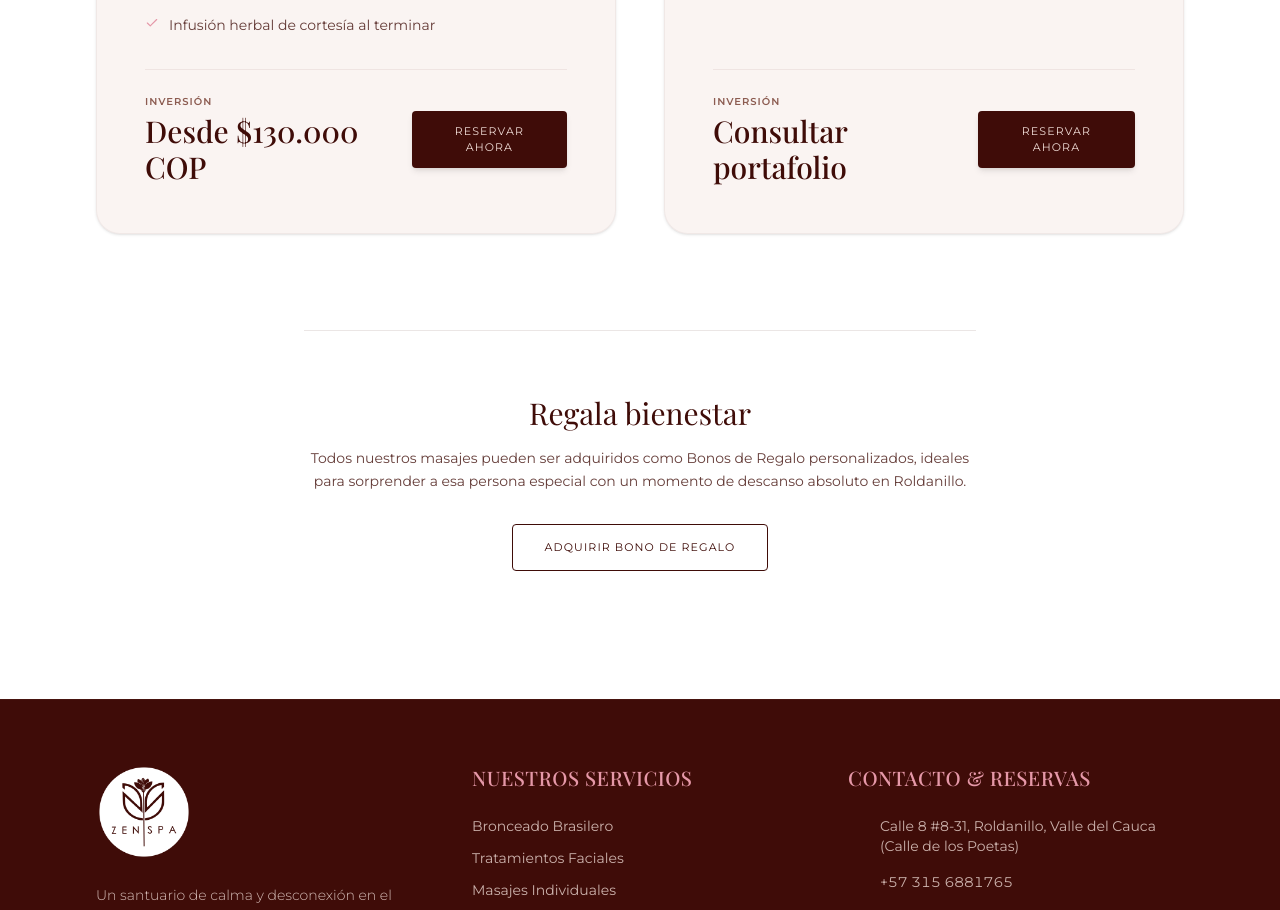
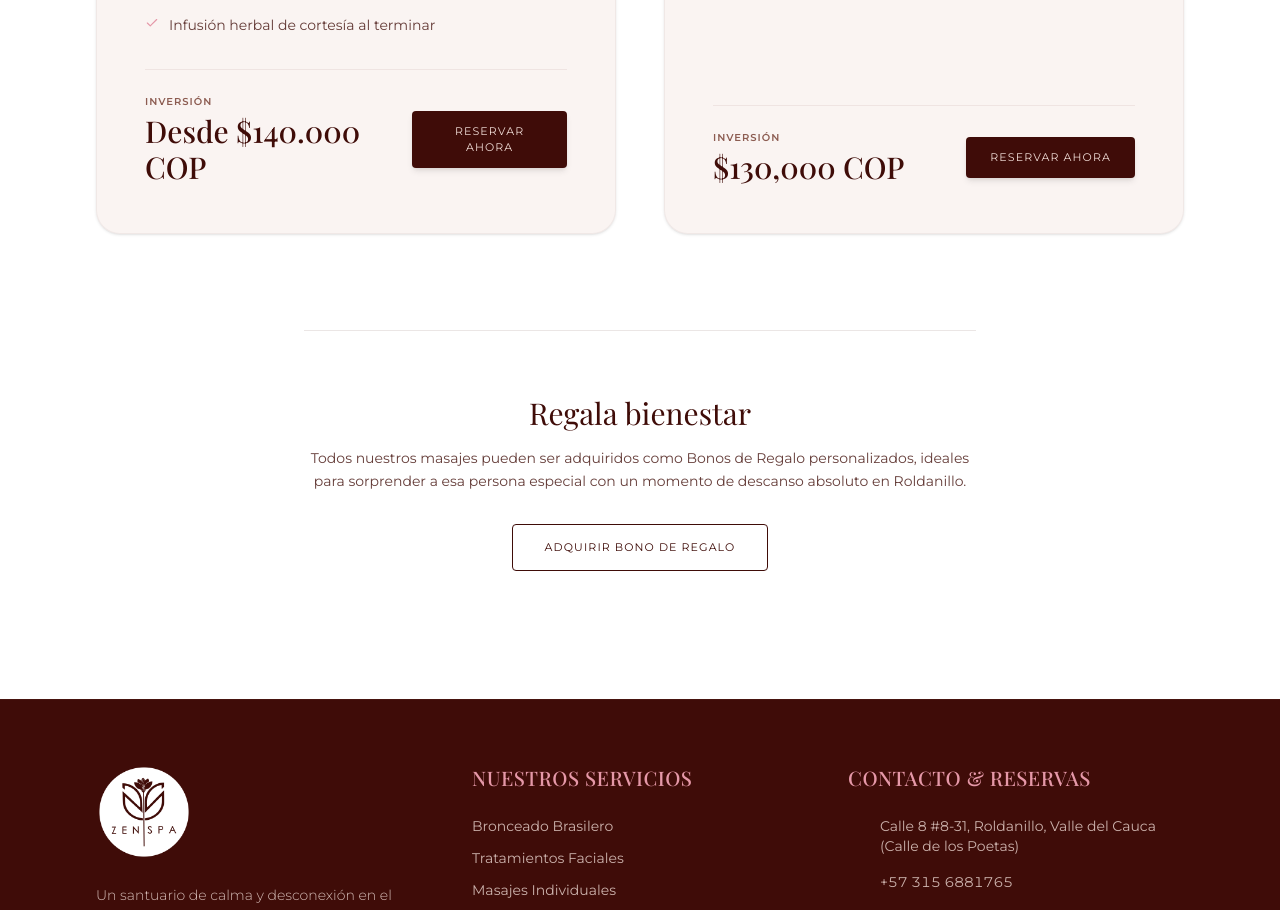
Before and after one commit to TheRealSogBoy/zen-spa, a Next.js app: page /masajes in a window 1280 px wide. Shown: the part 3973-4883 px from the top of the page. Built offline with nearby package versions, Linux system fonts and the light colour scheme; some icons are missing.

Commit message:
fix: update prices for Terapeutico and Deportivo massages

```diff
--- a/src/app/masajes/_components/MasajesCatalogSection.tsx
+++ b/src/app/masajes/_components/MasajesCatalogSection.tsx
@@ -50,7 +50,7 @@ const MASSAGE_SERVICES: MassageService[] = [
   {
     title: "Masaje Terapéutico",
     description: "Diseñado específicamente para tratar y aliviar dolores musculares severos o contracturas profundas. Dependiendo de la cronicidad del dolor y la zona afectada, se le debe advertir al cliente que el tratamiento puede llegar a requerir una doble sesión.",
-    priceRegular: "Desde $130.000 COP",
+    priceRegular: "Desde $140.000 COP",
     duration: "60 min",
     image: "/images/masajes/masaje-terapeutico.webp",
     imageAlt: "Masaje terapéutico descontracturante y clínico para alivio de dolores musculares en Roldanillo",
@@ -65,7 +65,7 @@ const MASSAGE_SERVICES: MassageService[] = [
   {
     title: "Masaje Deportivo",
     description: "Orientado a la descarga y optimización dermo-muscular del deportista, ideal para ciclistas de ruta y parapentistas de la región del norte del Valle.",
-    priceRegular: "Consultar portafolio",
+    priceRegular: 130000,
     duration: "60 min",
     image: "/images/masajes/masaje-deportivo.webp",
     imageAlt: "Masaje deportivo de descarga muscular para atletas, ciclistas de ruta y parapentistas en Roldanillo",
--- a/src/components/BookingModal.tsx
+++ b/src/components/BookingModal.tsx
@@ -180,9 +180,9 @@ export function BookingModal() {
         "Masaje Relajante Normal": 100000,
         "Masaje Relajante Completo (Piedras Volcánicas + Bambú)": 120000,
         "Masaje Relajante Completo": 120000,
-        "Masaje Deportivo": 110000,
-        "Masaje Terapéutico (Dolores)": 130000,
-        "Masaje Terapéutico": 130000,
+        "Masaje Deportivo": 130000,
+        "Masaje Terapéutico (Dolores)": 140000,
+        "Masaje Terapéutico": 140000,
       };
       return mapping[selection] || 100000;
     }
```
